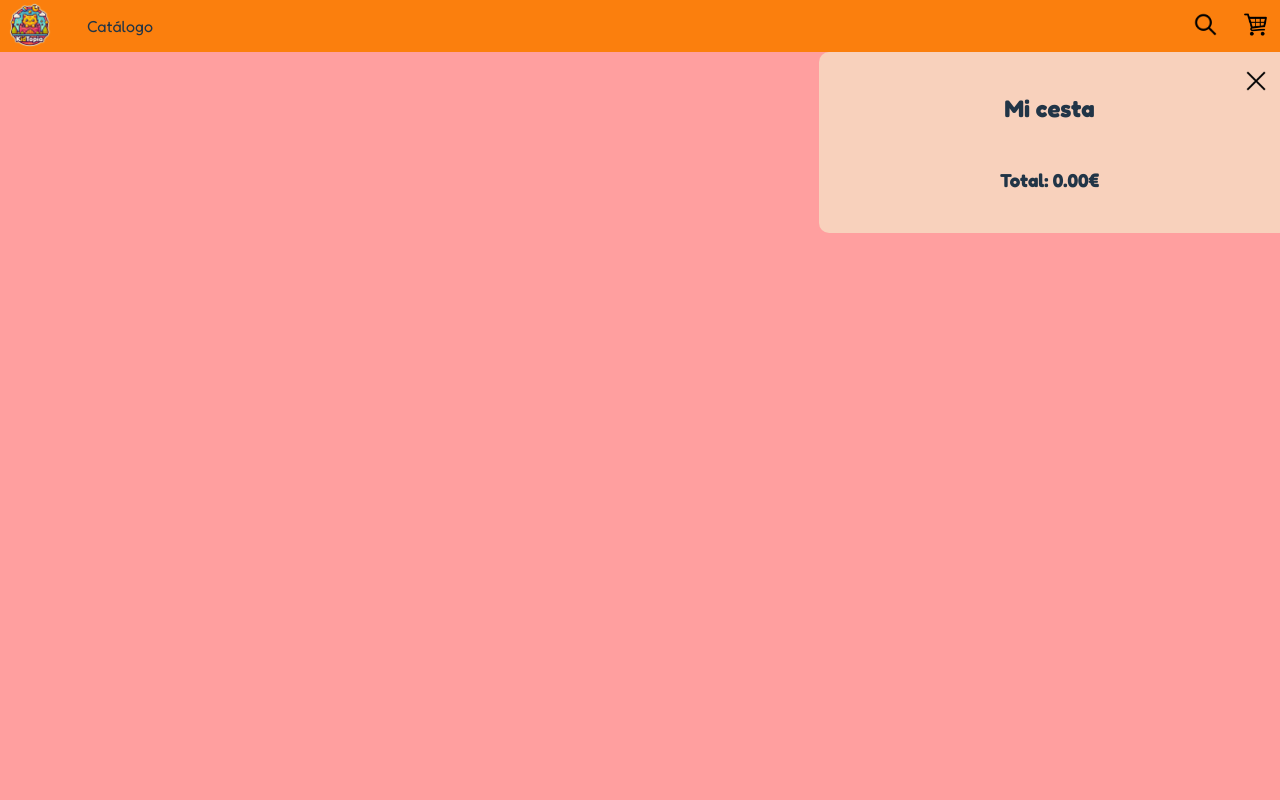
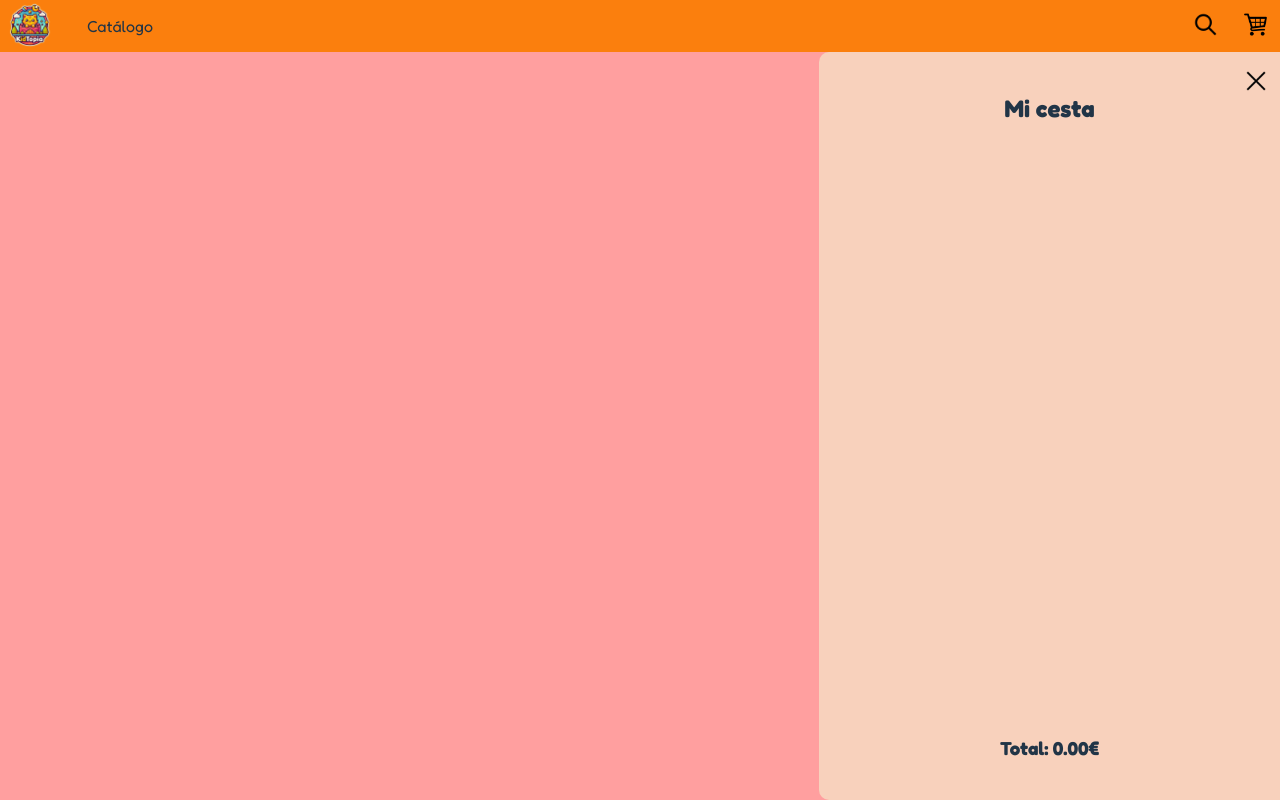
Before and after one commit to Equipo15-Hackathon/fronted-Kidtopia, a React (Vite) app: page / in a window 1280 px wide. Both pictures are taken after a click on the button 1255 px from the left and 26 px from the top of the page. Built offline with nearby package versions, Linux system fonts and the light colour scheme.

Commit message:
feat: cart styles and organize elements

```diff
--- a/src/components/Header/Cart/Cart.css
+++ b/src/components/Header/Cart/Cart.css
@@ -1,5 +1,6 @@
 .cart-container {
     width: 30vw;
+    height: -webkit-fill-available;
     display: flex;
     flex-direction: column;
     position: absolute;
@@ -7,6 +8,7 @@
     padding: 1.5% 3%;
     background-color: #F8D1BC;
     border-radius: 10px 0 0 10px;
+    justify-content: space-between;
 }
 
 .close-btn {
--- a/src/components/Header/Cart/Cart.jsx
+++ b/src/components/Header/Cart/Cart.jsx
@@ -6,16 +6,17 @@ export const Cart = () => {
 
     if (!isCartOpen) return null;
 
-    const total = Object.values(cartItems).lenght
+    const total = Object.values(cartItems)
     ? Object.values(cartItems).reduce((acc, item) => acc + item.price * item.quantity, 0).toFixed(2)
     : "0.00";
 
     return (
         <div className="cart-container">
-            <h2 className="title">Mi cesta</h2>
+            <div className="superior-container">
             <button className="close-btn" onClick={toggleCart}>
                 <img src="/img/close-icon.png" alt="close-icon" className="close-cart" />
             </button>
+            <h2 className="title">Mi cesta</h2>
             {Object.entries(cartItems).map(([name, { price, quantity }]) => (
                 <div key={name} className="product-container">
                     <div className="product-details">
@@ -36,6 +37,7 @@ export const Cart = () => {
                     </div>
                 </div>
             ))}
+            </div>
             <h3 className="total">Total: {total}€</h3>
         </div>
     );
```
